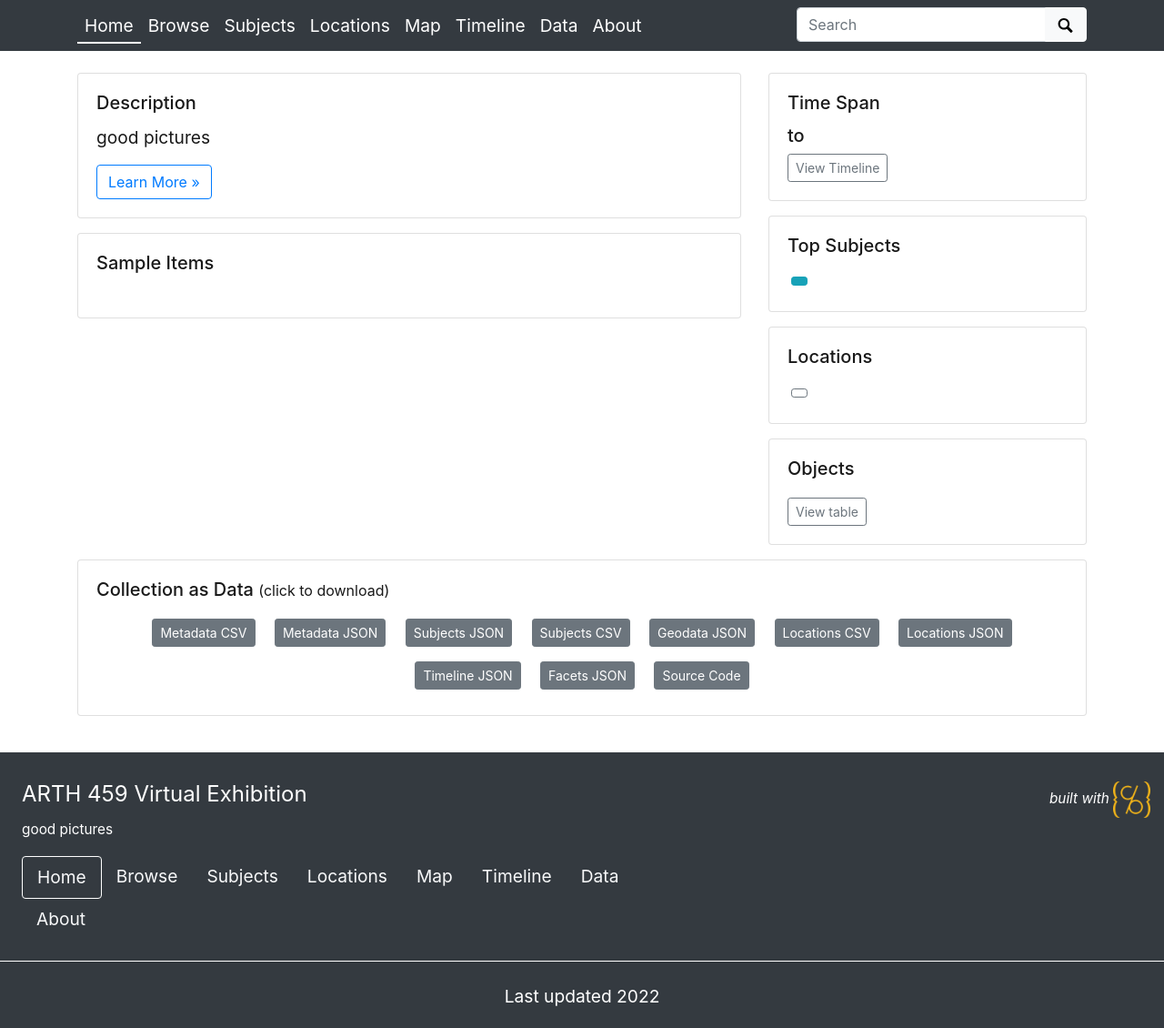
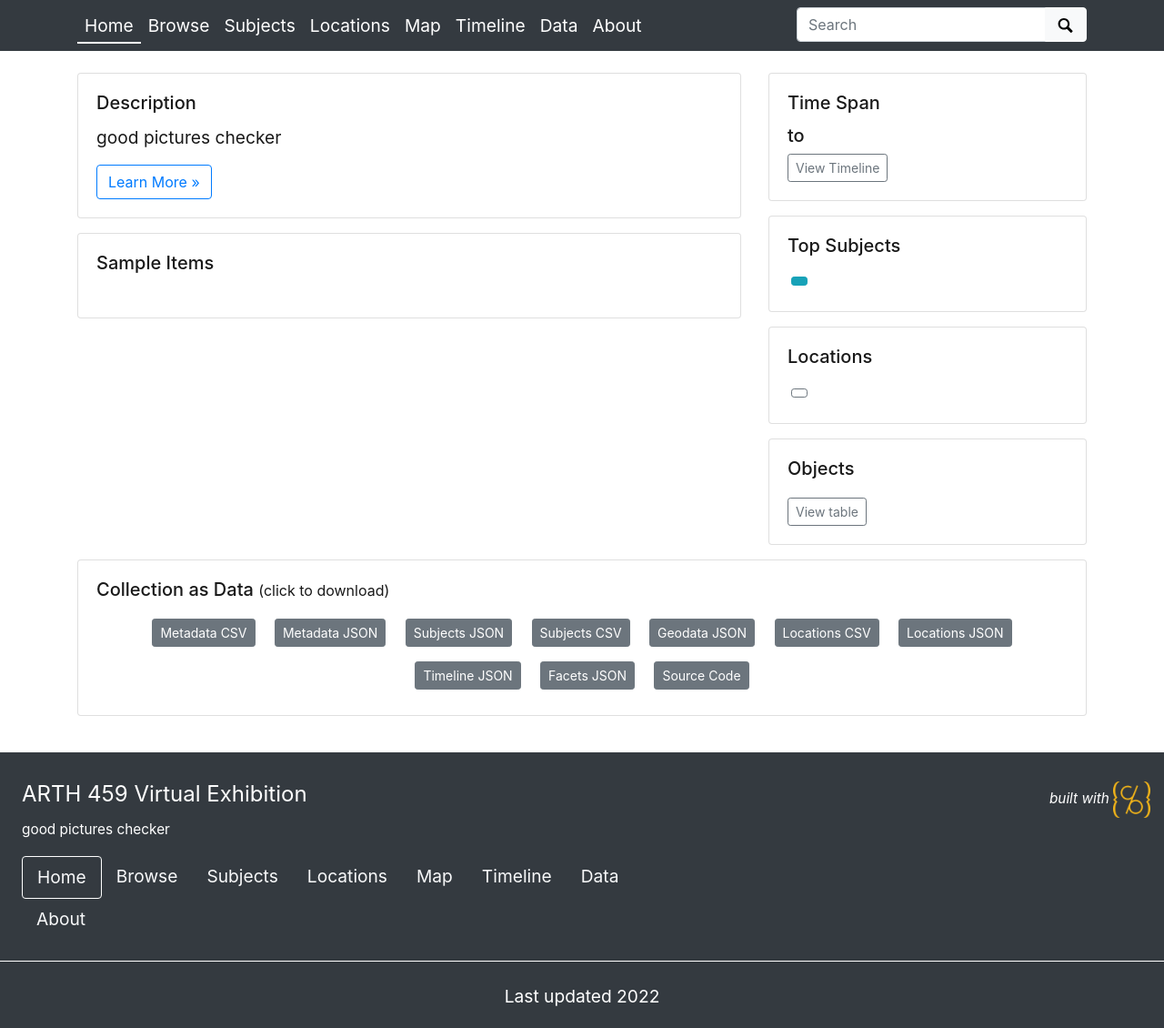
Before and after one commit to WSaladQueenW/ARTH459_Virtual_Exhibition, a Jekyll site: the page built from index.md, in a window 1280 px wide. Shown: the part 343-1473 px from the top of the page at 91% size. Built offline with Jekyll 4.4.1, drawn with Linux system fonts in a browser that asks for light colours.

Commit message:
Update _config.yml

```diff
--- a/_config.yml
+++ b/_config.yml
@@ -25,7 +25,7 @@ title: ARTH 459 Virtual Exhibition
 tagline: Song-dynasty painting, The QingMing Scroll, Song Commerce, Song Economics, etc
 # description appears in meta tags and other locations
 # this description might appear in search result lists, keep around 160 characters max
-description: "good pictures"
+description: "good pictures checker"
 # creator of the digital collection, to appear in meta tags; we typically use our GitHub usernames but feel free to just use your name
 author: Francis Teng
 
@@ -34,7 +34,7 @@ author: Francis Teng
 #
 # Set the metadata for your collection (the name of the csv file in your _data directory that describes the objects in your collection)
 # Use the filename of your CSV **without** the ".csv" extension! E.g. _data/demo-metadata.csv --> "demo-metadata"
-metadata: qingming
+metadata: qingmingscrol
 
 ##########
 # Site/Organization Branding
```
